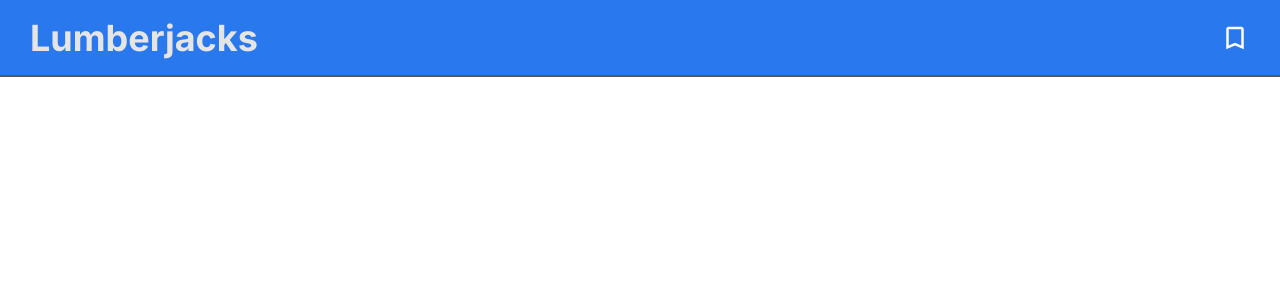
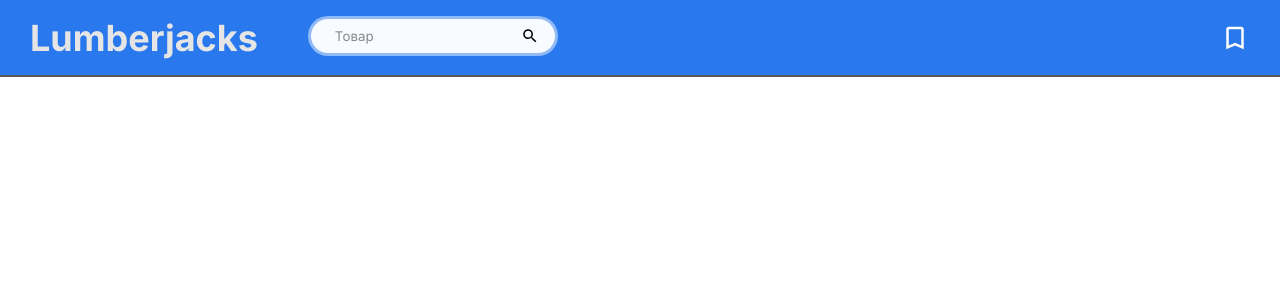
Before and after one commit to SysoevAndrey/best-hack, a React (Create React App) app: page /results in a window 1280 px wide. Shown: the top 300 px of the page. Built offline with nearby package versions, Linux system fonts and the light colour scheme.

Commit message:
fixed redirect and added input into header

```diff
--- a/src/App.scss
+++ b/src/App.scss
@@ -1,3 +1,28 @@
 @import url('https://fonts.googleapis.com/css2?family=Inter:wght@400;700&family=Roboto+Slab:wght@500&family=Roboto:wght@400;500;700&display=swap');
 
 $header-height: 75px;
+
+.input {
+  background: #f8fbff;
+  border: 3px solid #2a78ed80;
+  box-sizing: border-box;
+  border-radius: 40px;
+  padding-left: 24px;
+  font-family: Inter;
+  caret-color: #2a78ed;
+  outline: none;
+  transition: 0.1s linear;
+
+  &::placeholder {
+    font-family: Inter;
+    color: rgba(88, 88, 88, 0.7);
+  }
+
+  &:hover {
+    border: 3px solid #2a78edbf;
+  }
+
+  &:focus {
+    border: 3px solid #2a78ed;
+  }
+}
--- a/src/App.tsx
+++ b/src/App.tsx
@@ -2,8 +2,9 @@ import queryString from 'query-string';
 import React, { useEffect, useState } from 'react';
 import { BrowserRouter, Redirect, Route, Switch } from 'react-router-dom';
 import './App.scss';
-import SecondPage from './components/SecondPage';
+import ResultsPage from './components/ResultsPage';
 import StartPage from './components/StartPage';
+import useDidUpdateEffect from './utils/useDidUpdateEffect';
 
 function App() {
   const [keyword, setKeyword] = useState('');
@@ -16,18 +17,27 @@ function App() {
     setKeyword(parsedKeyWord!.toString());
   }, []);
 
-  useEffect(() => {
-    if (keyword && window.location.pathname !== '/results') {
-      window.location.href = `/results?${queryString.stringify({ keyword })}`;
+  useDidUpdateEffect(() => {
+    if (keyword) {
+      const currentLocation = window.location.pathname;
+
+      window.history.replaceState(
+        null,
+        '',
+        `/results?${queryString.stringify({ keyword })}`
+      );
+
+      if (currentLocation === '/search') {
+        window.location.reload();
+      }
+    } else if (keyword === '') {
+      window.location.href = '/search';
     }
   }, [keyword]);
 
   return (
     <div className="App">
       <BrowserRouter>
-        <Route exact path="/">
-          <Redirect to="/search" />
-        </Route>
         <Switch>
           <Route
             exact
@@ -37,8 +47,13 @@ function App() {
           <Route
             exact
             path="/results"
-            component={() => <SecondPage keyword={keyword} />}
+            component={() => (
+              <ResultsPage keyword={keyword} onSetKeyword={setKeyword} />
+            )}
           />
+          <Route path="/">
+            <Redirect to="/search" />
+          </Route>
         </Switch>
       </BrowserRouter>
     </div>
--- a/src/components/Header/Header.scss
+++ b/src/components/Header/Header.scss
@@ -9,6 +9,20 @@
   align-items: center;
   padding: 0 30px;
   border-bottom: 2px solid #585858;
+
+  &__container {
+    display: flex;
+    justify-content: space-between;
+    gap: 50px;
+  }
+
+  &__input {
+    width: 250px;
+    height: 40px;
+    background-image: url(../../images/search.svg);
+    background-repeat: no-repeat;
+    background-position: 93% 50%;
+  }
 
   &__logo {
     font-weight: bold;
--- a/src/components/Header/index.tsx
+++ b/src/components/Header/index.tsx
@@ -1,15 +1,52 @@
+import React, { useState } from 'react';
 import savedIcon from '../../images/saved.svg';
 import './Header.scss';
 
-const Header = ({ isIconVisibvle }: { isIconVisibvle?: boolean }) => (
+const Header = ({
+  isIconVisibvle,
+  isInputVisible,
+  keyword,
+  onSetKeyword,
+}: {
+  isIconVisibvle?: boolean;
+  isInputVisible?: boolean;
+  keyword?: string;
+  onSetKeyword?: React.Dispatch<React.SetStateAction<string>>;
+}) => {
+  const [inputValue, setInputValue] = useState(keyword);
+
+  const onFormSubmit = (e: React.FormEvent) => {
+    e.preventDefault();
+
+    onSetKeyword!(inputValue!);
+  };
+
+  return (
     <header className="header">
+      <div className="header__container">
         <p className="header__logo">Lumberjacks</p>
+        {isInputVisible && (
+          <form className="header__form" onSubmit={(e) => onFormSubmit(e)}>
+            <input
+              className="input header__input"
+              value={inputValue}
+              placeholder="Товар"
+              onChange={({ target: { value } }) => setInputValue(value)}
+            />
+          </form>
+        )}
+      </div>
       {isIconVisibvle && (
         <img className="header__icon" src={savedIcon} alt="Иконка корзины" />
       )}
     </header>
   );
+};
 
-Header.defaultProps = { isIconVisibvle: false };
+Header.defaultProps = {
+  isIconVisibvle: false,
+  isInputVisible: false,
+  keyword: '',
+};
 
 export default Header;
--- /dev/null
+++ b/src/components/ResultsPage/index.tsx
@@ -0,0 +1,29 @@
+import React, { useEffect } from 'react';
+import useDidUpdateEffect from '../../utils/useDidUpdateEffect';
+import Header from '../Header';
+
+const ResultsPage = ({
+  keyword,
+  onSetKeyword,
+}: {
+  keyword: string;
+  onSetKeyword: React.Dispatch<React.SetStateAction<string>>;
+}) => {
+  useDidUpdateEffect(() => {
+    console.log('eheheh');
+  }, [keyword]);
+
+  return (
+    <>
+      <Header
+        isIconVisibvle
+        isInputVisible
+        keyword={keyword}
+        onSetKeyword={onSetKeyword}
+      />
+      <h1>{keyword}</h1>
+    </>
+  );
+};
+
+export default ResultsPage;
--- a/src/components/SecondPage/index.tsx
+++ /dev/null
@@ -1,13 +0,0 @@
-import React from 'react';
-import Header from '../Header';
-
-const SecondPage = ({ keyword }: { keyword: string }) => {
-  return (
-    <>
-      <Header isIconVisibvle />
-      <h1>{keyword}</h1>
-    </>
-  );
-};
-
-export default SecondPage;
--- a/src/components/StartPage/StartPage.scss
+++ b/src/components/StartPage/StartPage.scss
@@ -33,30 +33,12 @@
   &__input {
     width: 100%;
     height: 80px;
-    background: #f8fbff;
-    border: 3px solid #2a78ed80;
-    box-sizing: border-box;
-    border-radius: 40px;
-    padding-left: 24px;
     font-size: 18px;
     font-family: Inter;
-    caret-color: #2a78ed;
-    outline: none;
-    transition: 0.1s linear;
 
     &::placeholder {
-      font-family: Inter;
       font-size: 18px;
       line-height: 22px;
-      color: rgba(88, 88, 88, 0.7);
-    }
-
-    &:hover {
-      border: 3px solid #2a78edbf;
-    }
-
-    &:focus {
-      border: 3px solid #2a78ed;
     }
   }
 
--- a/src/components/StartPage/index.tsx
+++ b/src/components/StartPage/index.tsx
@@ -27,7 +27,7 @@ const StartPage = ({
         <form className="main__form" onSubmit={(e) => onFormSubmit(e)}>
           <input
             type="text"
-            className="main__input"
+            className="input main__input"
             placeholder="Введите название товара"
             value={inputValue}
             onChange={({ target: { value } }) => setInputValue(value)}
--- /dev/null
+++ b/src/utils/useDidUpdateEffect.ts
@@ -0,0 +1,12 @@
+import { useRef, useEffect } from 'react';
+
+const useDidMountEffect = (func: any, deps: any[]) => {
+  const didMount = useRef(false);
+
+  useEffect(() => {
+    if (didMount.current) func();
+    else didMount.current = true;
+  }, deps);
+};
+
+export default useDidMountEffect;
```
Also changed, not shown: src/data.json (added, +28 -0 lines), src/images/search.svg (added). Lines whose indentation alone changed are shown as unchanged.
